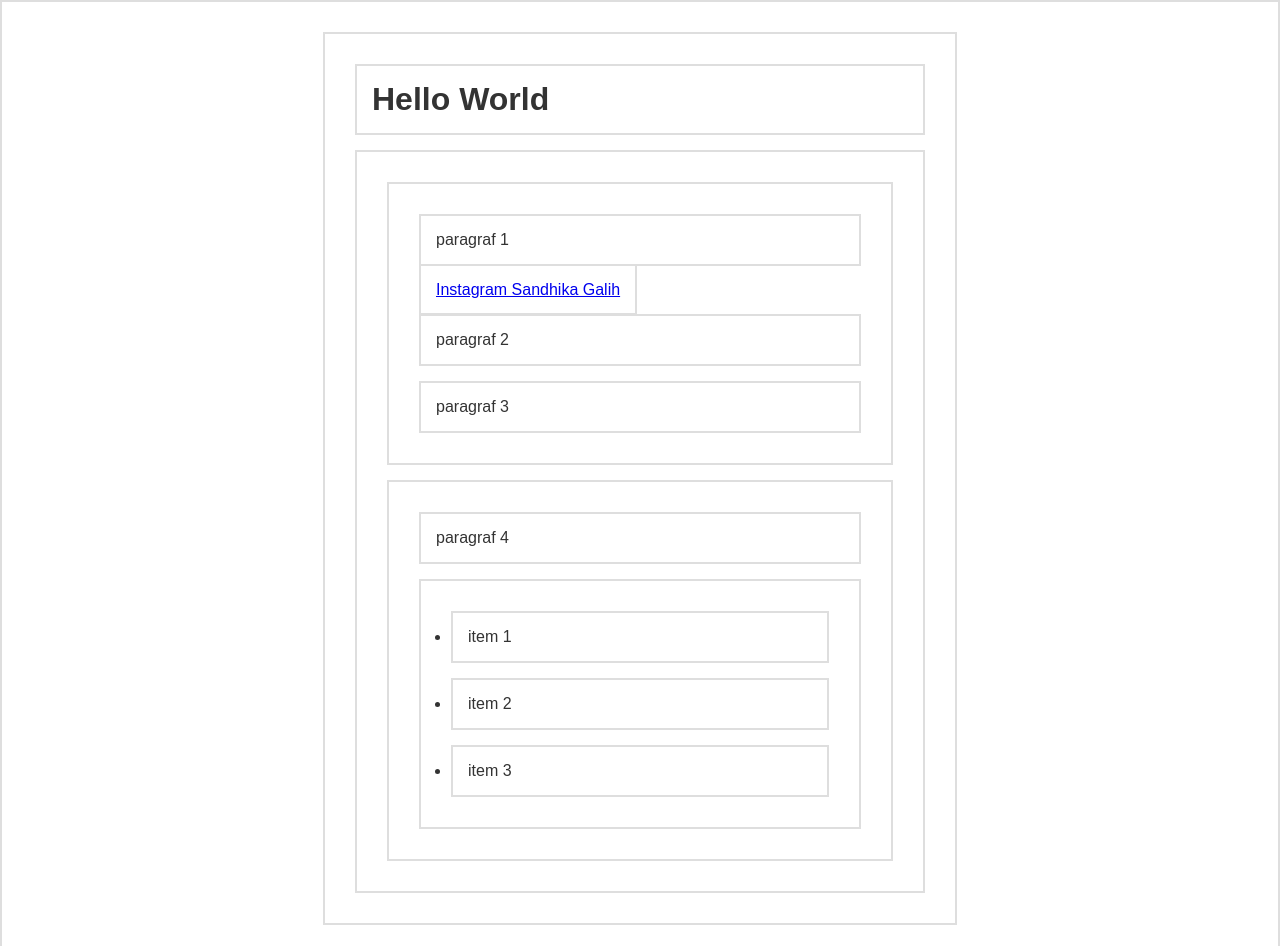
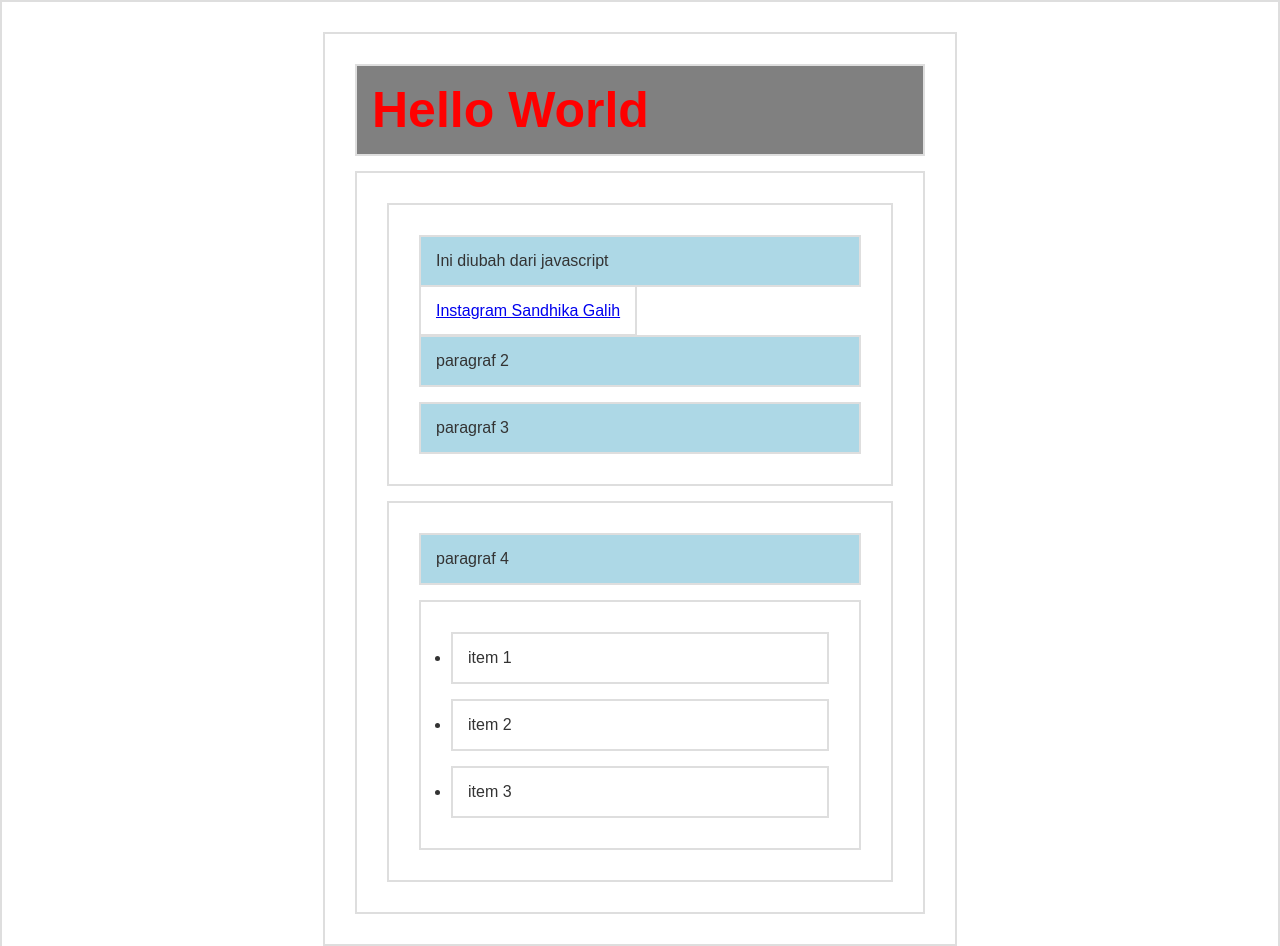
Before and after one commit to daudhiyaa/js-dom, a plain HTML site: page index.html in a window 1280 px wide. Shown: the top 946 px of the page. Drawn offline with Linux system fonts and the light colour scheme.

Commit message:
feat: video #3 done

```diff
--- a/index.html
+++ b/index.html
@@ -42,6 +42,6 @@
       </section>
     </div>
 
-    <script src="script.js"></script>
+    <script src="main.js"></script>
   </body>
 </html>
--- a/main.js
+++ b/main.js
@@ -0,0 +1,17 @@
+// getElementById
+const judul = document.getElementById("judul");
+judul.style.color = "red";
+judul.style.backgroundColor = "grey";
+
+// getElementsByTagName
+const p = document.getElementsByTagName("p");
+for (let i = 0; i < p.length; i++) {
+  p[i].style.backgroundColor = "lightblue";
+}
+
+const h1 = document.getElementsByTagName("h1")[0];
+h1.style.fontSize = "50px";
+
+// getElementsByClassName
+const p1 = document.getElementsByClassName("p1");
+p1[0].innerHTML = "Ini diubah dari javascript";
```
